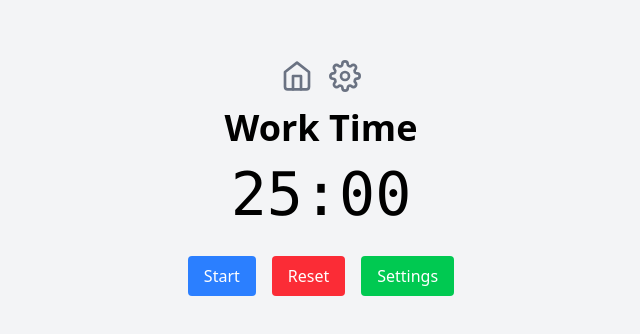
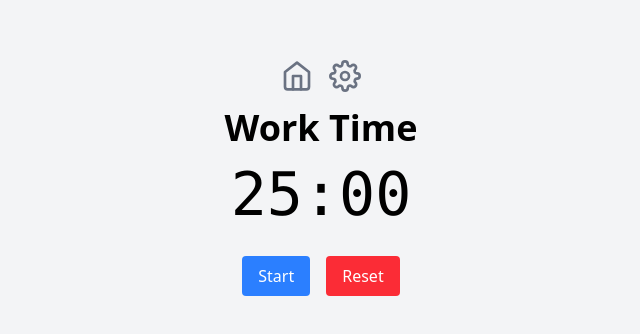
Before and after one commit to sano-r/my-pomodoroTimer, a React (Vite) app: page / in a window 1280 px wide. Shown: the part 222-556 px from the top of the page, without its empty margins (319-959 px from the left). Built offline with nearby package versions, Linux system fonts and the light colour scheme.

Commit message:
不要な設定を削除

```diff
--- a/src/App.tsx
+++ b/src/App.tsx
@@ -78,7 +78,6 @@ export function App() {
                 isActive={isActive}
                 toggleTimer={toggleTimer}
                 resetTimer={resetTimer}
-                toggleSettings={() => {}}
               />
             </>
           }
--- a/src/components/Menu.tsx
+++ b/src/components/Menu.tsx
@@ -4,15 +4,9 @@ interface MenuProps {
   isActive: boolean;
   toggleTimer: () => void;
   resetTimer: () => void;
-  toggleSettings: () => void;
 }
 
-export function Menu({
-  isActive,
-  toggleTimer,
-  resetTimer,
-  toggleSettings,
-}: MenuProps) {
+export function Menu({ isActive, toggleTimer, resetTimer }: MenuProps) {
   return (
     <div className="flex space-x-4">
       <Button variant="blue" onClick={toggleTimer}>
@@ -21,9 +15,6 @@ export function Menu({
       <Button variant="red" onClick={resetTimer}>
         Reset
       </Button>
-      <Button variant="green" onClick={toggleSettings}>
-        Settings
-      </Button>
     </div>
   );
 }
--- a/src/components/Settings.tsx
+++ b/src/components/Settings.tsx
@@ -14,7 +14,7 @@ export function Settings({
   onBreakTimeChange,
 }: SettingsProps) {
   return (
-    <div className="flex space-x-4 mt-4">
+    <div className="flex flex-col space-x-4 mt-4">
       <div>
         <label className="block mb-2">
           Work Time (minutes):
```
